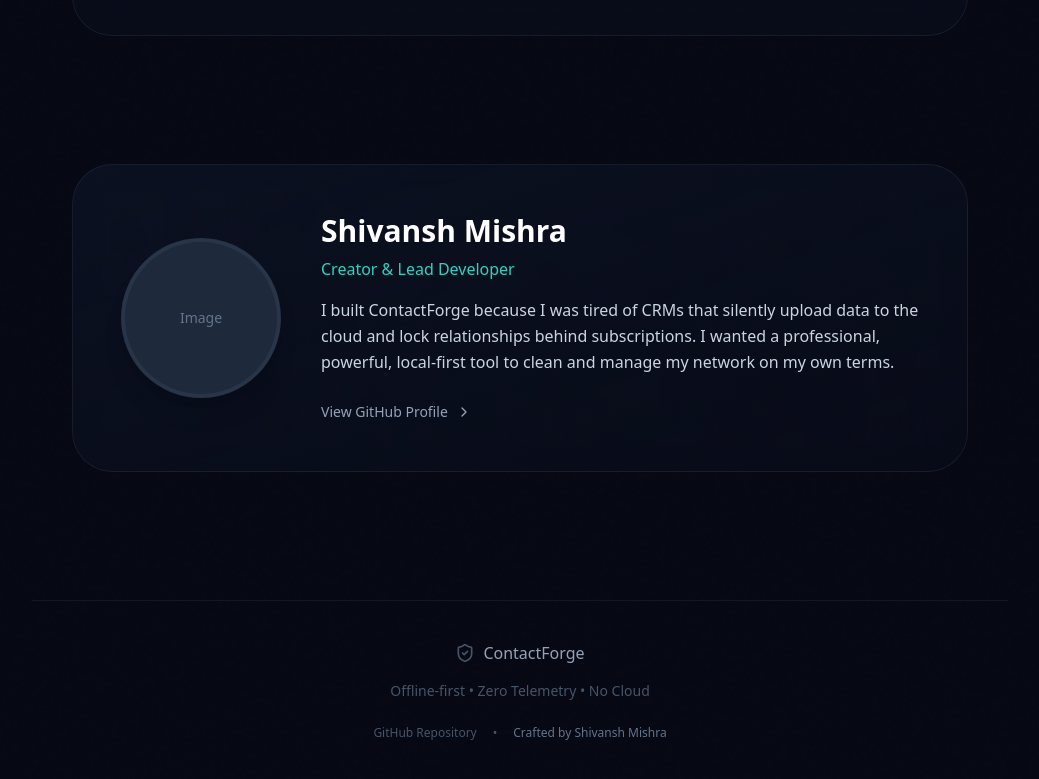
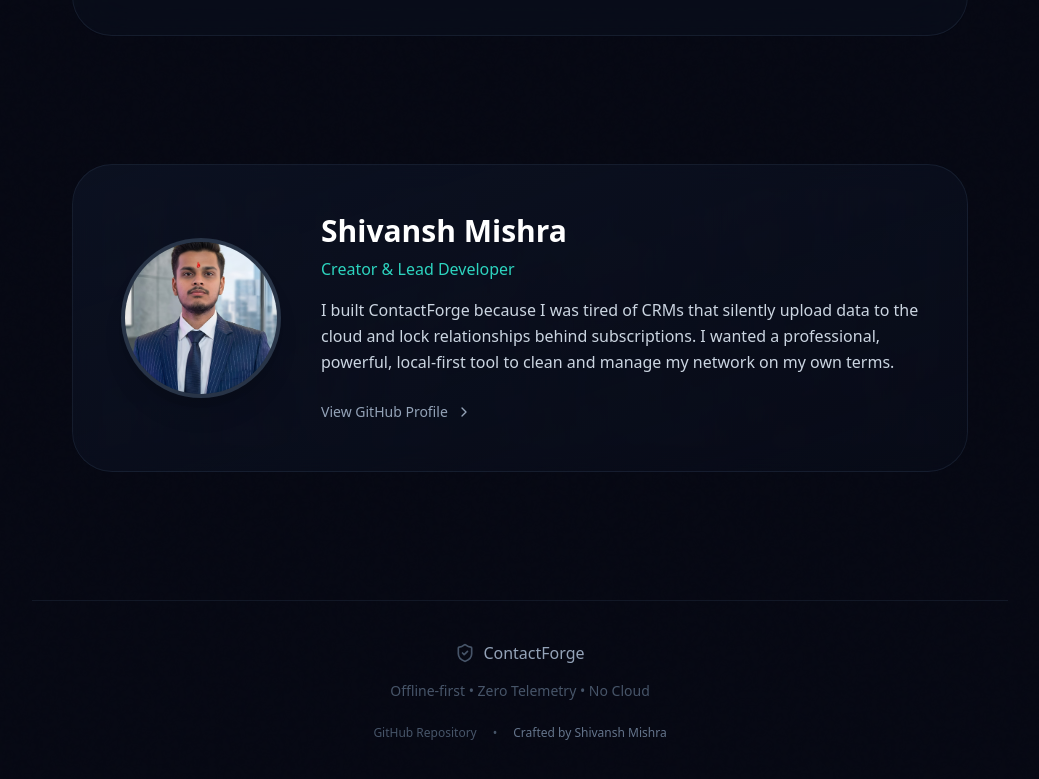
Before and after one commit to Shivanshmishra7275/Contact-Forge, a Next.js app in the folder contactforge-cloud-web/: page / in a window 1280 px wide. Shown: the part 2205-2984 px from the top of the page, without its empty margins (120-1159 px from the left). Built offline with nearby package versions, Linux system fonts and the light colour scheme.

Commit message:
feat: use provided portrait for the founder section

```diff
--- a/contactforge-cloud-web/app/page.tsx
+++ b/contactforge-cloud-web/app/page.tsx
@@ -201,12 +201,8 @@
           className="w-full max-w-4xl bg-gradient-to-br from-slate-900/60 to-slate-900/20 border border-slate-800/60 rounded-[2.5rem] p-8 md:p-12 text-left backdrop-blur-md mb-32 flex flex-col md:flex-row items-center gap-10"
         >
           <div className="shrink-0">
-            {/*
-              TODO: Insert actual founder image here.
-              If the image exists at /public/founder.jpg, replace the inner div with an <img src="/founder.jpg" />.
-            */}
             <div className="w-32 h-32 md:w-40 md:h-40 rounded-full bg-slate-800 border-4 border-slate-700/50 flex items-center justify-center shadow-xl overflow-hidden">
-              <span className="text-slate-500 text-sm font-medium">Image</span>
+              <img src="/founder.jpg" alt="Shivansh Mishra" className="w-full h-full object-cover" />
             </div>
           </div>
           <div>
```
Also changed, not shown: contactforge-cloud-web/public/founder.jpg (added).
